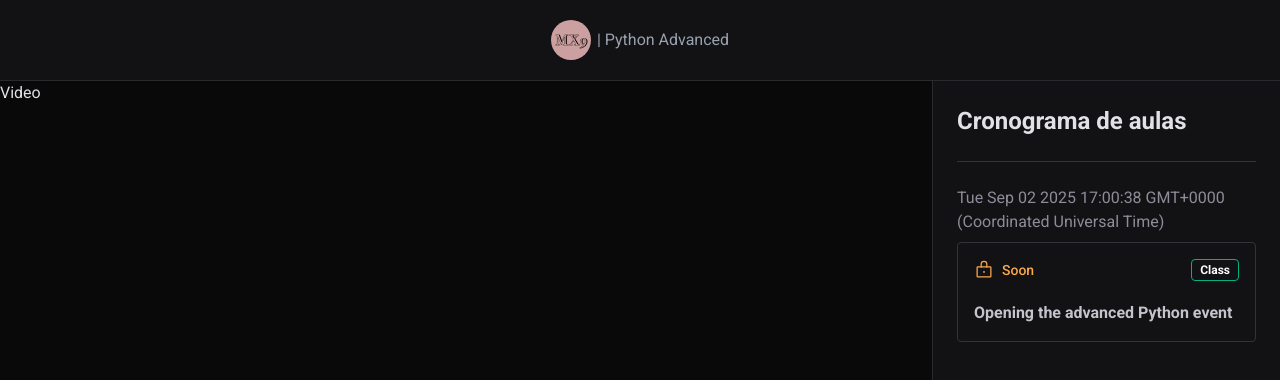
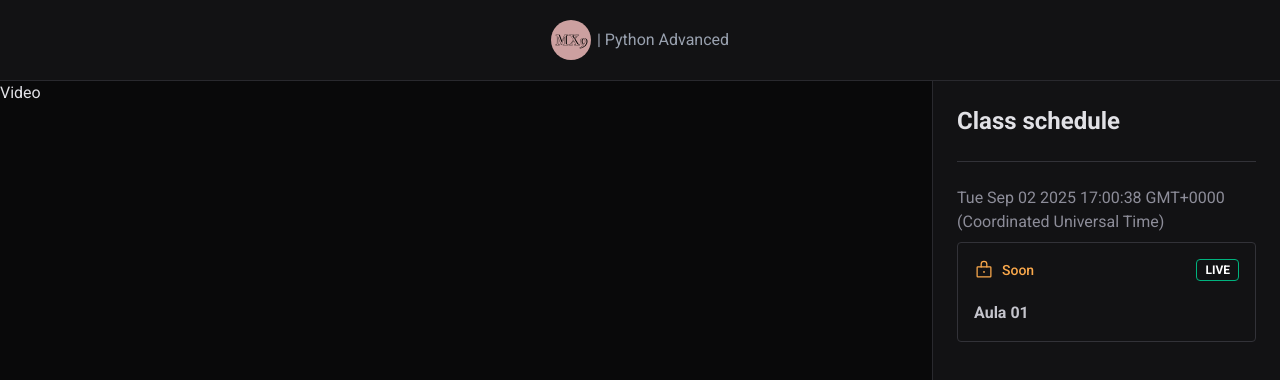
Before and after one commit to Marvinx9/events-web, a React (Vite) app: page / in a window 1280 px wide. Shown: the top 380 px of the page. Built offline with nearby package versions, Linux system fonts and the light colour scheme.

Commit message:
fix: add logic for style of button

```diff
--- a/src/components/Lesson.tsx
+++ b/src/components/Lesson.tsx
@@ -4,7 +4,7 @@ interface LessonProps {
   title: string;
   slug: string;
   availableAt: Date;
-  type: "Live" | "Class";
+  type: "LIVE" | "RECORD";
 }
 
 export function Lesson(props: LessonProps) {
@@ -27,7 +27,7 @@ export function Lesson(props: LessonProps) {
             </span>
           )}
           <span className="text-xs rounded px-2 py-[0.125rem] text-white border border-green-300 font-bold">
-            {props.type}
+            {props.type === "LIVE" ? "LIVE" : "PRATICAL CLASS"}
           </span>
         </header>
         <strong className="text-gray-200 mt-5 block">{props.title}</strong>
--- a/src/components/Sidebar.tsx
+++ b/src/components/Sidebar.tsx
@@ -4,14 +4,14 @@ export function Sidebar() {
   return (
     <aside className="w-[348px] bg-gray-700 p-6 border-l border-gray-600">
       <span className="font-bold text-2xl pb-6 mb-6 border-b border-gray-500 block">
-        Cronograma de aulas
+        Class schedule
       </span>
       <div className="flex flex-col gap-8">
         <Lesson
-          title="Opening the advanced Python event"
-          slug="Released Content"
+          title="Aula 01"
+          slug="aula-01"
           availableAt={new Date()}
-          type="Class"
+          type="LIVE"
         />
       </div>
     </aside>
```
